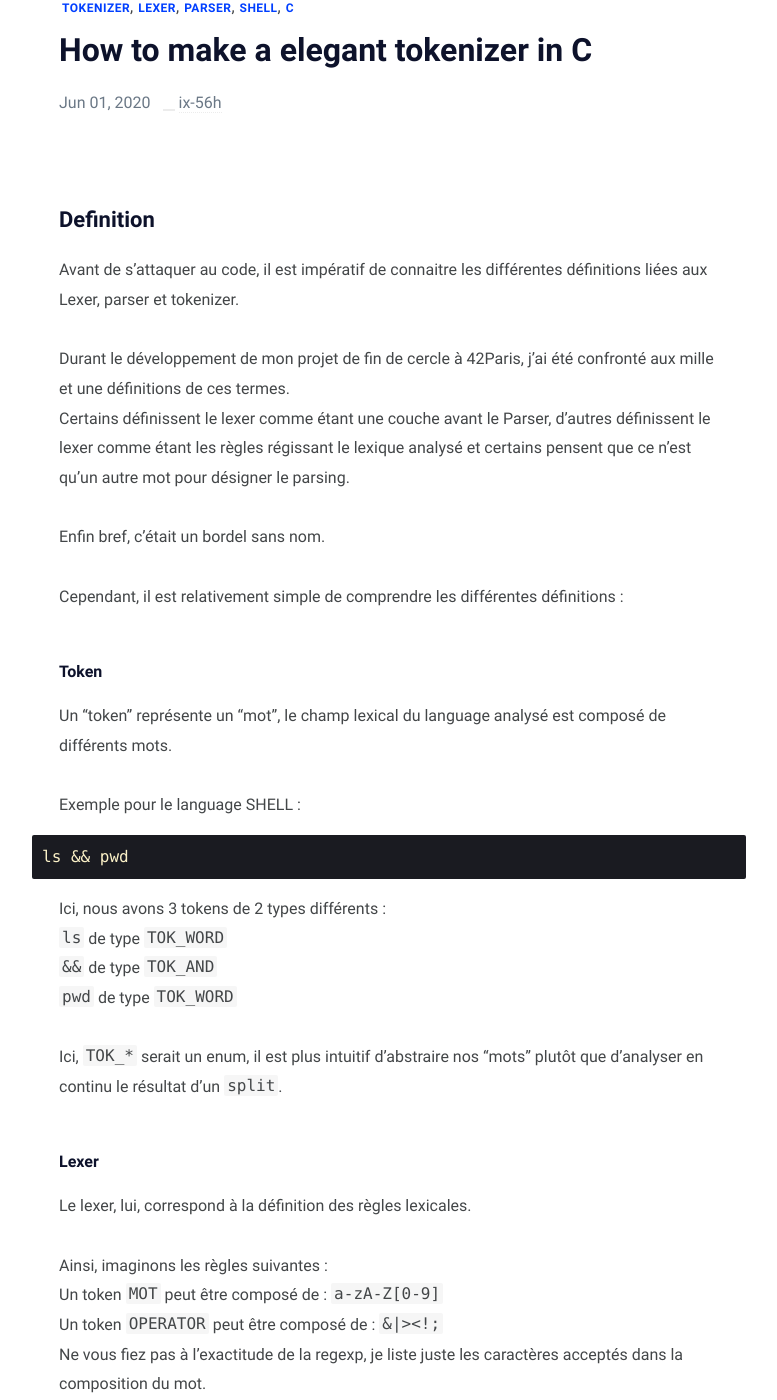
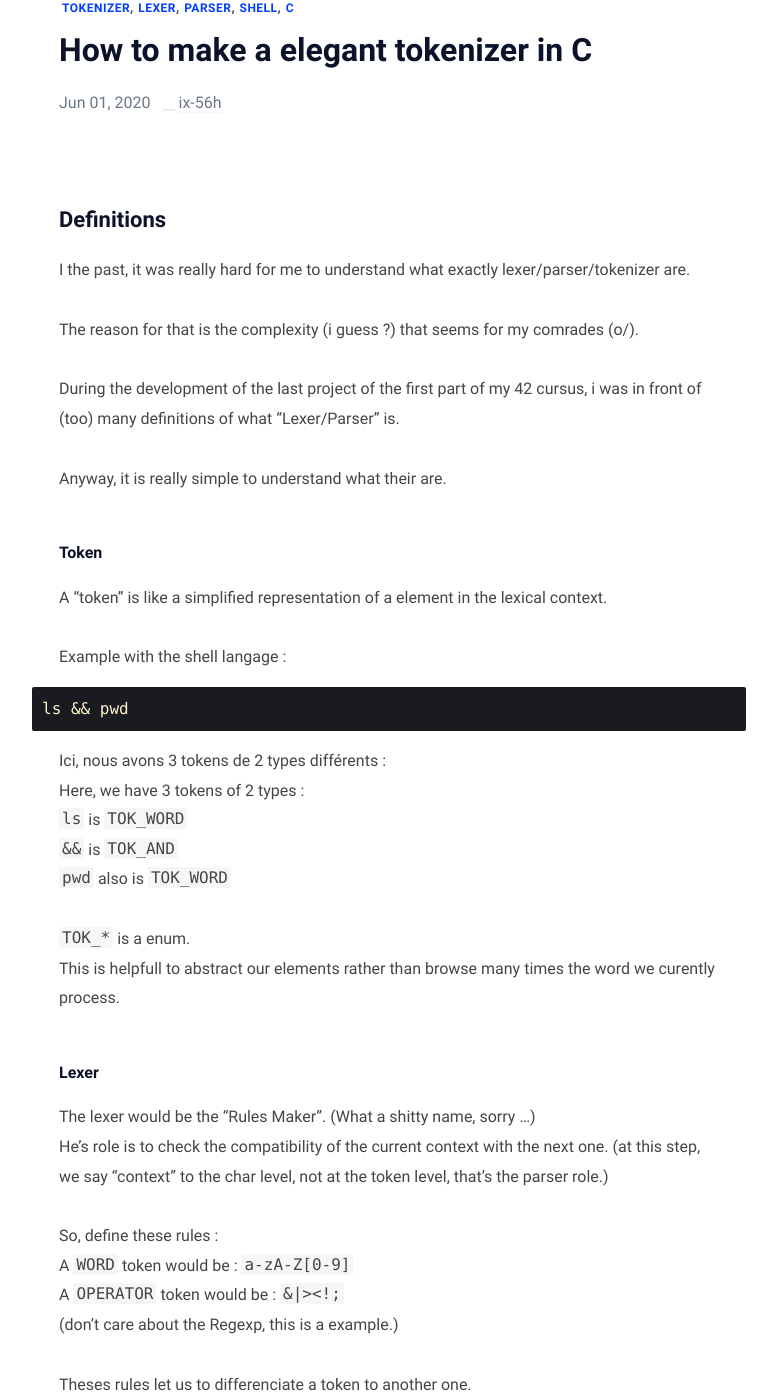
Before and after one commit to ix-56h/ix-56h.github.io, a Jekyll site: the page built from _posts/how-to-make-a-tokenizer/2020-06-01-how-to-make-a-tokenizer.md, in a window 1280 px wide and 1400 px high, scrolled down 208 px. Shown: the whole window, without its empty margins (251-1028 px from the left). Built offline with Jekyll 4.4.1, drawn with Linux system fonts in a browser that asks for light colours; some of the changed text lies outside the part shown.

Commit message:
english translated.

````diff
--- a/_posts/how-to-make-a-tokenizer/2020-06-01-how-to-make-a-tokenizer.md
+++ b/_posts/how-to-make-a-tokenizer/2020-06-01-how-to-make-a-tokenizer.md
@@ -5,61 +5,60 @@ tags: [tokenizer, lexer, parser, shell, C]
 description: Implementation of a tokenizer in a Shell Parser context in C.
 ---
 
-## Definition
+## Definitions
 
-Avant de s'attaquer au code, il est impératif de connaitre les différentes définitions liées aux Lexer, parser et tokenizer.
+I the past, it was really hard for me to understand what exactly lexer/parser/tokenizer are.
 
-Durant le développement de mon projet de fin de cercle à 42Paris, j'ai été confronté aux mille et une définitions de ces termes.
-Certains définissent le lexer comme étant une couche avant le Parser, d'autres définissent le lexer comme étant les règles régissant le lexique analysé et certains pensent que ce n'est qu'un autre mot pour désigner le parsing.
+The reason for that is the complexity (i guess ?) that seems for my comrades (o/).
 
-Enfin bref, c'était un bordel sans nom.
+During the development of the last project of the first part of my 42 cursus, i was in front of (too) many definitions of what "Lexer/Parser" is.
 
-Cependant, il est relativement simple de comprendre les différentes définitions :
+Anyway, it is really simple to understand what their are.
 
 ##### Token
 
-Un "token" représente un "mot", le champ lexical du language analysé est composé de différents mots.
+A "token" is like a simplified representation of a element in the lexical context.
 
-Exemple pour le language SHELL :
+Example with the shell langage :
 
 ```bash
 ls && pwd
 ```
 
 Ici, nous avons 3 tokens de 2 types différents :
-`ls` de type `TOK_WORD`
-`&&` de type `TOK_AND`
-`pwd` de type `TOK_WORD`
+Here, we have 3 tokens of 2 types :
+`ls` is `TOK_WORD`
+`&&` is `TOK_AND`
+`pwd` also is `TOK_WORD`
 
-Ici, `TOK_*` serait un enum, il est plus intuitif d'abstraire nos "mots" plutôt que d'analyser en continu le résultat d'un `split`.
+`TOK_*` is a enum.
+This is helpfull to abstract our elements rather than browse many times the word we curently process.
 
 ##### Lexer
 
-Le lexer, lui, correspond à la définition des règles lexicales.
+The lexer would be the "Rules Maker". (What a shitty name, sorry ...)
+He's role is to check the compatibility of the current context with the next one. (at this step, we say "context" to the char level, not at the token level, that's the parser role.)
 
-Ainsi, imaginons les règles suivantes :
-Un token `MOT` peut être composé de : `a-zA-Z[0-9]`
-Un token `OPERATOR` peut être composé de : `&|><!;`
-Ne vous fiez pas à l'exactitude de la regexp, je liste juste les caractères acceptés dans la composition du mot.
+So, define these rules :
+A `WORD` token would be : `a-zA-Z[0-9]`
+A `OPERATOR` token would be : `&|><!;`
+(don't care about the Regexp, this is a example.)
 
-Ces règles nous permettent donc d'identifier un `ls` d'un `>>`, ou encore un `echo hello word` d'un `||`.
-
-(ici, `echo hello world` est composé de 3 tokens "MOT", cependant, `hello` et `world` ne seront pas identiques à `echo`)
+Theses rules let us to differenciate a token to another one.
+`ls` would be different to `>>`, ls is a `word`, `>>` would be a `operator` (most exactly a `redirection`).
 
 ##### Tokenizer
 
-Le tokenizer est la "couche" qui formera le token, il se fie aux règles du Lexer afin de découper les différents mots qui composent notre commande.
+The tokenizer is the code who use the lexer rules and will give us the full context.
 
 ##### Parser
 
-Le parser, quant à lui, s'occupe de vérifier la compatibilité des mots entre eux.
-Cela est très grossier, mais c'est la définition la plus simple. Ça reste un parser, merde !
+The parser will check the compatiblity between the different contexts.
+This is basically a parser, so, if you want to learn more about it, check "Recursive Descent Parser" in references.
 
+## It's time to tokenizing !
 
-## Définition des tokens
-
-Nous parlons de shell depuis le début, donc on va utiliser les tokens de la grammaire SHELL !
-
+Let's see an example with the Shell grammar :
 ```cpp
 typedef enum		e_toktype {
 	TOK_ERROR,
@@ -72,16 +71,15 @@ typedef enum		e_toktype {
 }					t_toktype;
 ```
 
-Bien, ici, nous avons nos tokens.
+Here we have our tokens.
 
-Désormais, laissez moi vous poser une question :
-Comment comptez-vous découper les mots d'une commande ? Un split ? Tss.
+Let me ask you : How would you recognize words ? With a split and switch case ? Hm, no.
 
-La réponse : CHR_CLASS.
+Answer : CHR_CLASS.
 
 #### Lexer + CHR_CLASS
 
-Avant tout, définissons des enums qui définiront le type d'un caractère sans avoir à faire `s[i] == '=';` :
+We will define some enums who replaces the basic char recognization (`s[i] == '=';`) :
 ```cpp
 typedef enum		e_chr_class {
 	CHR_ERROR,
@@ -96,10 +94,9 @@ typedef enum		e_chr_class {
 }					t_chr_class;
 ```
 
-Mais comme ça, ca ne sert pas à grand chose... Ce n'est juste qu'un tas d'enum.
+"This is just some enums, what you want to do with that ?"
 
-Vous vous demandez surement à quoi cela va nous servir ?
-Il est temps de vous montrer ce que j'entends par "abstraction totale des caractères" :
+It's time to show you what i mean by "total abstraction" :
 
 ```cpp
 static t_chr_class		g_get_chr_class[255] =
@@ -116,13 +113,14 @@ static t_chr_class		g_get_chr_class[255] =
 };
 ```
 
-Je vais vous expliquer ce qu'il se passe :
-Ici, nous avons définis des enums qui nous permettront d'abstraire les caractères et ainsi les regroupper dans des "types" de caractères.
+Here, we define all enums who's let us to abstract the charset. We can easily decide to set a `space` as an entire word. That's let us to group the chars and their meaning.
 
-Reprennons l'exemple de `ls` :
+Ok, let see an example with `ls` :
 Le mot comprend 2 caractères : `l` et `s`, ces deux caractères sont abstraits en `CHR_WORD`.
+The word have 2 chars : `l` and `s`, these chars are abstracted as "CHR_WORD".
 
-Cela revient à éviter de faire :
+No switch case, no expensive lines, just a clean and fast-to-read code.
+That's really usefull in this case :
 ```cpp
 switch (s[i]) {
   case 'A':
@@ -135,14 +133,14 @@ switch (s[i]) {
 }
 ```
 
-A partir de ça, nous pouvons reconnaitre les caractères de notre commande, mais cela ne sert à rien sans Lexer.
+So, what's next ? The lexer, cause' rules are nothing without Judge ! (wtf i'm sayin ?)
 
 #### Lexer
 
-Le lexer va définir ce qui est autorisé dans le contexte actuel.
-Le "context" correspond au token qu'on est en train de construire, il nous faut donc déterminer le potentiel type du token courrant.
+The lexer define rules on the current context.
+At this point, we call "context" the token. We need to determine the current token before process him.
 
-Pour cela, j'utilise un array :
+For that purpose, i use array :
 ```cpp
 static t_toktype		g_get_tok_type[CHR_MAX] = {
 	[CHR_SP] = TOK_SP,
@@ -155,13 +153,13 @@ static t_toktype		g_get_tok_type[CHR_MAX] = {
 };
 ```
 
-Cet array me permettra de recuperer le potentiel contexte (le potentiel TOKEN si vous préférez) à partir du premier caractère de celui-ci :
+This array let us to get the current context by the first char.
 ```cpp
 unsigned int token_type = g_get_tok_type[g_get_chr_class[string[i]]];
 ```
 
-Bien, désormais, nous avons le context, il nous faut maintenant continuer la tokenization jusqu'à rencontrer un cas qui mettra fin au contexte actuel.
-Il est temps d'implémenter les règles ! Pour cela, on utilise un array à 2 dimensions :
+Good, we have the context, now we need to process the current token as long as we are in a valid context.
+It's time to code rules !
 ```cpp
 static int				g_token_chr_rules[TOK_MAX][CHR_MAX] =
 {
@@ -186,17 +184,12 @@ static int				g_token_chr_rules[TOK_MAX][CHR_MAX] =
 };
 ```
 
-Ici, nous avons déclaré les règles des tokens.
-Comme vous pouvez le voir, cela permet d'abstraire la totalité de la grammaire, ici, nous pouvons choisir de redéfinir les caractéristiques d'un `WORD` ou d'un `OPERATOR`.
-Vous voulez définir le caractère `%` comme étant un espace ? Pas de problème.
-Vous voulez définir le caractère `|` comme étant le premier caractère d'un `TOK_WORD` ? Modifiez donc `g_get_tok_type` !
-
-La question maintenant est de savoir comment parcourir tout cela... Rien de bien compliqué.
+So, we have rules, now we need to browse as long as we are in a valid context and save the token. Easy to go !
 
 ### Tokenizer in action !
 
 While we get the state of the current token, ex : `TOK_WORD`, we need to browse the current string until the contexte state are changed.
-```cpp+
+```cpp
 unsigned int i = 1;
 unsigned int token_type = g_get_tok_type[g_get_chr_class[string[0]]];
 while (g_token_chr_rules[tok_type][g_get_chr_class[s[i]])
````
